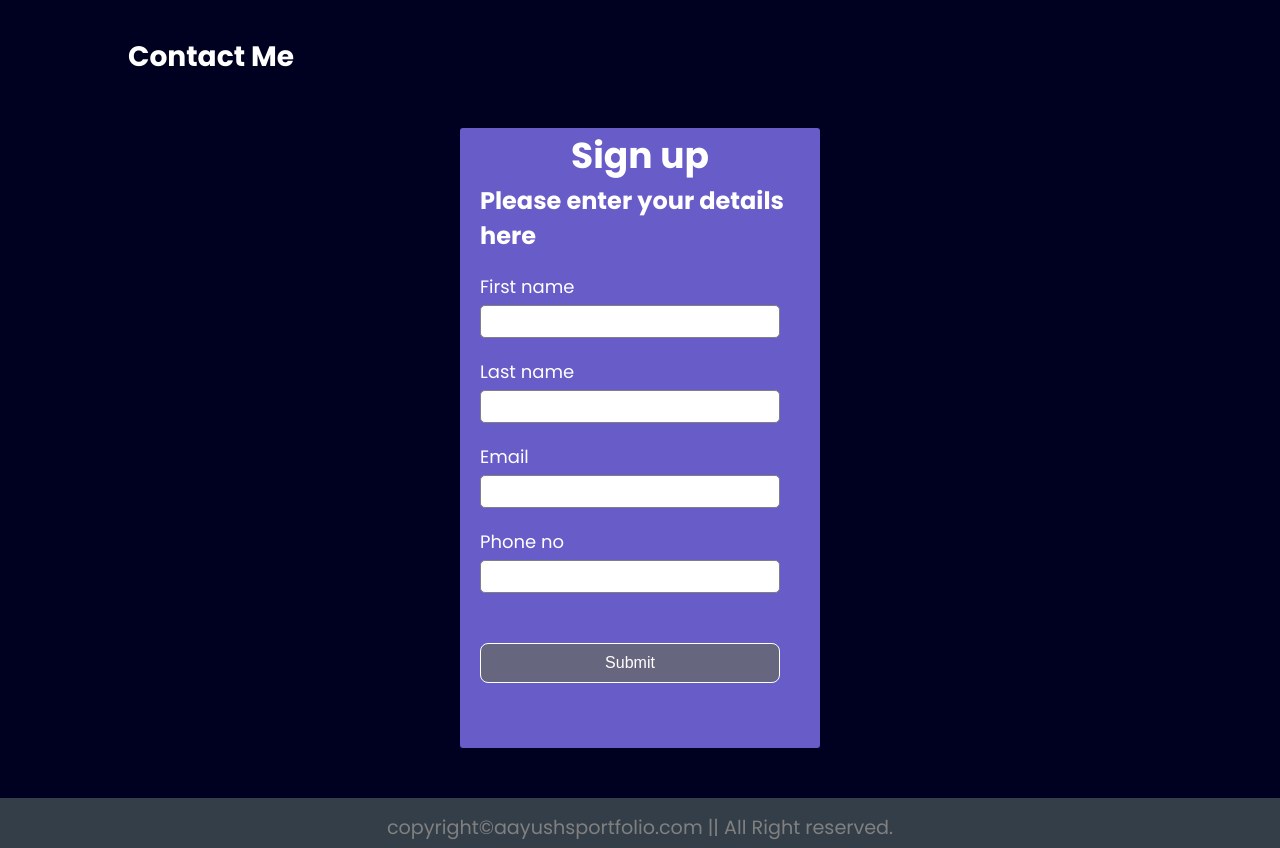
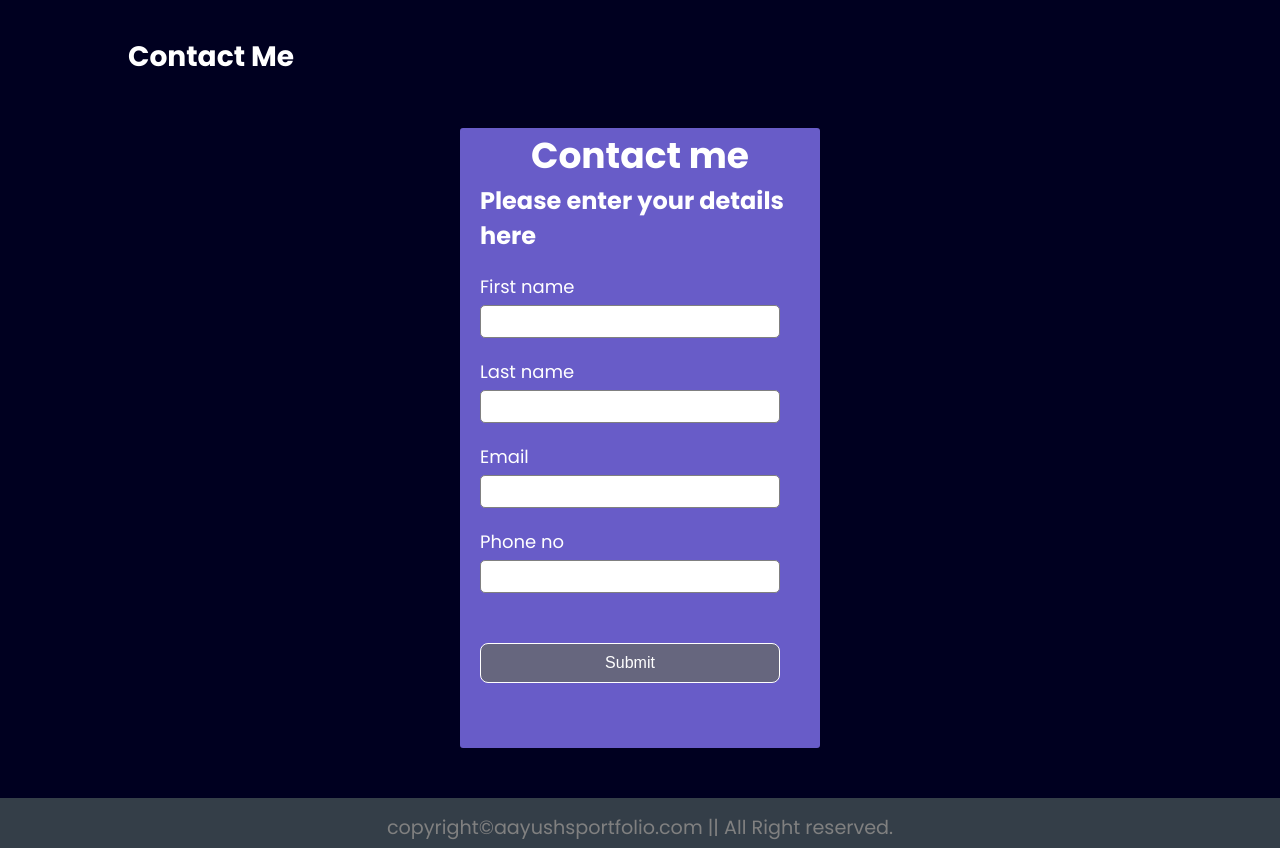
Before and after one commit to mister-aayush/Portfolio, a website: page index.html in a window 1280 px wide. Shown: the part 1700-2548 px from the top of the page. Drawn offline with nearby package versions, Linux system fonts and the light colour scheme.

Commit message:
contact section updated

```diff
--- a/index.html
+++ b/index.html
@@ -23,8 +23,8 @@
         <div class="nav-right">
             <ul>
                 <li><a href="index.html">Home</a></li>
-                <li><a href="#">About</a></li>
-                <li><a href="#">Contact</a></li>
+                <li><a href="#about">About</a></li>
+                <li><a href="#contact">Contact</a></li>
                 <li><a href="#">Service</a></li>
                 <li><a href="#"><button class="cv">Download CV  </button></a></li>
             </ul>
@@ -36,6 +36,7 @@
                 Hi, My name is <span class="purple">Aayush</span>
                 <div>I am a passionate</div>
                 <span id="element"></span><br>
+
                 <button class="btn">Download CV</button>
                 <button class="btn" Visit>GitHub</button>
             </div>
@@ -45,7 +46,7 @@
         </section>
         <hr>
 
-        <section class="aboutSection">
+        <section class="aboutSection" id="about">
             <h3>About Me</h3>
             <div class="about-container">
                 <div class="myimage"><a href="profile3.jpeg"><img src="profile3.jpeg" alt=""></a></div>
@@ -57,10 +58,10 @@
             </div>
         </section>
         <hr>
-        <section class="contactSection">
+        <section class="contactSection" id="contact">
             <h3>Contact Me</h3>
             <div class="signup">
-                <h1>Sign up</h1>
+                <h1>Contact me </h1>
                 <h4>Please enter your details here</h4>
                 <form>
                     <label>First name</label>
```
